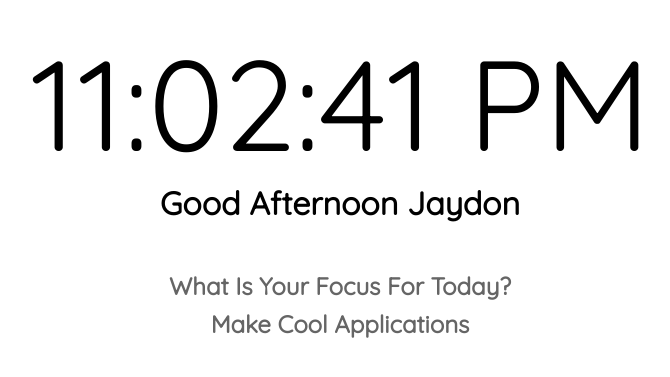
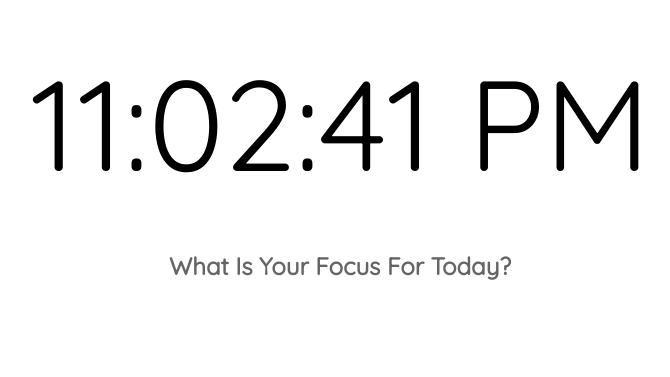
Before and after one commit to jaydonhashimoto/localstorage-landing-page, a plain HTML site: page index.html in a window 1280 px wide. Shown: the part 215-592 px from the top of the page, without its empty margins (300-970 px from the left). Drawn offline with Linux system fonts and the light colour scheme.

Commit message:
removed hard coded values

```diff
--- a/index.html
+++ b/index.html
@@ -11,14 +11,14 @@
 </head>
 
 <body>
-    <time id="time">3:13:04 PM</time>
+    <time id="time"></time>
     <h1>
-        <span id="greeting">Good Afternoon</span>
-        <span id="name" contenteditable="true">Jaydon</span>
+        <span id="greeting"></span>
+        <span id="name" contenteditable="true"></span>
     </h1>
 
     <h2>What Is Your Focus For Today?</h2>
-    <h2 id="focus" contenteditable="true">Make Cool Applications</h2>
+    <h2 id="focus" contenteditable="true"></h2>
 
     <script src="js/main.js"></script>
 </body>
```
